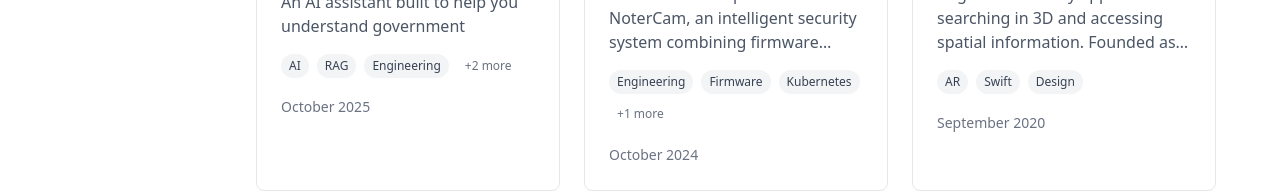
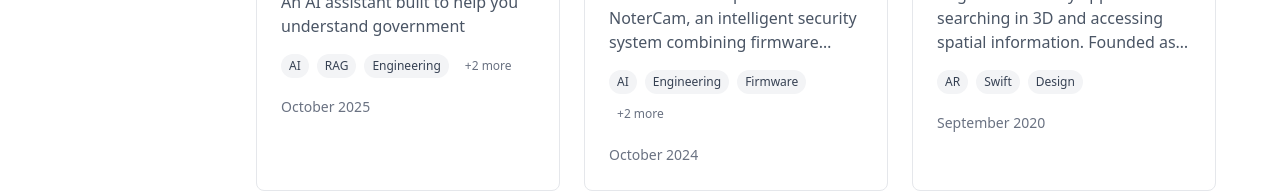
Before and after one commit to kaifaust/kaifaust-web, a Next.js app: page / in a window 1280 px wide. Shown: the part 644-837 px from the top of the page. Built offline with nearby package versions, Linux system fonts and the light colour scheme.

Commit message:
Update SEO copy

```diff
--- a/content/projects/notercam.mdx
+++ b/content/projects/notercam.mdx
@@ -2,7 +2,7 @@
 title: "NoterCam"
 description: "Full-stack development of NoterCam, an intelligent security system combining firmware engineering, cloud infrastructure, and real-time video analysis."
 date: "2024-10-20"
-tags: ["Engineering", "Firmware", "Kubernetes", "Docker"]
+tags: ["AI", "Engineering", "Firmware", "Kubernetes", "Docker"]
 featured: true
 image: "/portfolio-notercam-dashboard.png"
 url: "https://notercam.com"
--- a/src/app/layout.tsx
+++ b/src/app/layout.tsx
@@ -17,27 +17,27 @@ const geistMono = Geist_Mono({
 });
 
 export const metadata: Metadata = {
-  metadataBase: new URL("https://kaifaust.com"),
+  metadataBase: new URL("https://www.kaifaust.com"),
   title: {
     default: "Kai Faust - Portfolio",
     template: "%s | Kai Faust",
   },
-  description: "Developer building web applications. Portfolio of projects by Kai Faust, including 3branches.org and more.",
+  description: "Engineering, design, AI.",
   keywords: ["Kai Faust", "Developer", "Portfolio", "Web Development", "Next.js", "React", "TypeScript"],
   authors: [{ name: "Kai Faust" }],
   creator: "Kai Faust",
   openGraph: {
     type: "website",
     locale: "en_US",
-    url: "https://kaifaust.com",
+    url: "https://www.kaifaust.com",
     title: "Kai Faust - Portfolio",
-    description: "Developer building web applications. Portfolio of projects by Kai Faust.",
+    description: "Engineering, design, AI.",
     siteName: "Kai Faust Portfolio",
   },
   twitter: {
     card: "summary_large_image",
     title: "Kai Faust - Portfolio",
-    description: "Developer building web applications. Portfolio of projects by Kai Faust.",
+    description: "Engineering, design, AI.",
   },
   robots: {
     index: true,
--- a/src/app/opengraph-image.tsx
+++ b/src/app/opengraph-image.tsx
@@ -27,7 +27,7 @@ export default async function Image() {
           Kai Faust
         </div>
         <div style={{ fontSize: 32, color: '#94a3b8' }}>
-          Developer building web applications
+          Engineering, design, AI
         </div>
       </div>
     ),
--- a/src/app/page.tsx
+++ b/src/app/page.tsx
@@ -4,16 +4,16 @@ import type { Metadata } from "next";
 
 export const metadata: Metadata = {
   title: "Kai Faust - Portfolio",
-  description: "Developer building web applications. Featured work includes 3branches.org.",
+  description: "Engineering, design, AI. Featured work includes 3branches.org.",
   openGraph: {
     title: "Kai Faust - Portfolio",
-    description: "Developer building web applications. Featured work includes 3branches.org.",
-    url: "https://kaifaust.com",
+    description: "Engineering, design, AI. Featured work includes 3branches.org.",
+    url: "https://www.kaifaust.com",
   },
   twitter: {
     card: "summary_large_image",
     title: "Kai Faust - Portfolio",
-    description: "Developer building web applications. Featured work includes 3branches.org.",
+    description: "Engineering, design, AI. Featured work includes 3branches.org.",
   },
 };
 
--- a/src/app/projects/[slug]/page.tsx
+++ b/src/app/projects/[slug]/page.tsx
@@ -38,7 +38,7 @@ export async function generateMetadata({
       title: project.metadata.title,
       description: project.metadata.description,
       type: "article",
-      url: `https://kaifaust.com/projects/${slug}`,
+      url: `https://www.kaifaust.com/projects/${slug}`,
       images: [
         {
           url: ogImage,
--- a/src/app/robots.ts
+++ b/src/app/robots.ts
@@ -6,6 +6,6 @@ export default function robots(): MetadataRoute.Robots {
       userAgent: '*',
       allow: '/',
     },
-    sitemap: 'https://kaifaust.com/sitemap.xml',
+    sitemap: 'https://www.kaifaust.com/sitemap.xml',
   }
 }
--- a/src/app/sitemap.ts
+++ b/src/app/sitemap.ts
@@ -5,7 +5,7 @@ export default function sitemap(): MetadataRoute.Sitemap {
   const projects = getAllProjects()
 
   const projectUrls = projects.map((project) => ({
-    url: `https://kaifaust.com/projects/${project.slug}`,
+    url: `https://www.kaifaust.com/projects/${project.slug}`,
     lastModified: new Date(project.metadata.date),
     changeFrequency: 'monthly' as const,
     priority: project.metadata.featured ? 0.9 : 0.7,
@@ -13,13 +13,13 @@ export default function sitemap(): MetadataRoute.Sitemap {
 
   return [
     {
-      url: 'https://kaifaust.com',
+      url: 'https://www.kaifaust.com',
       lastModified: new Date(),
       changeFrequency: 'weekly',
       priority: 1,
     },
     {
-      url: 'https://kaifaust.com/projects',
+      url: 'https://www.kaifaust.com/projects',
       lastModified: new Date(),
       changeFrequency: 'weekly',
       priority: 0.8,
```
